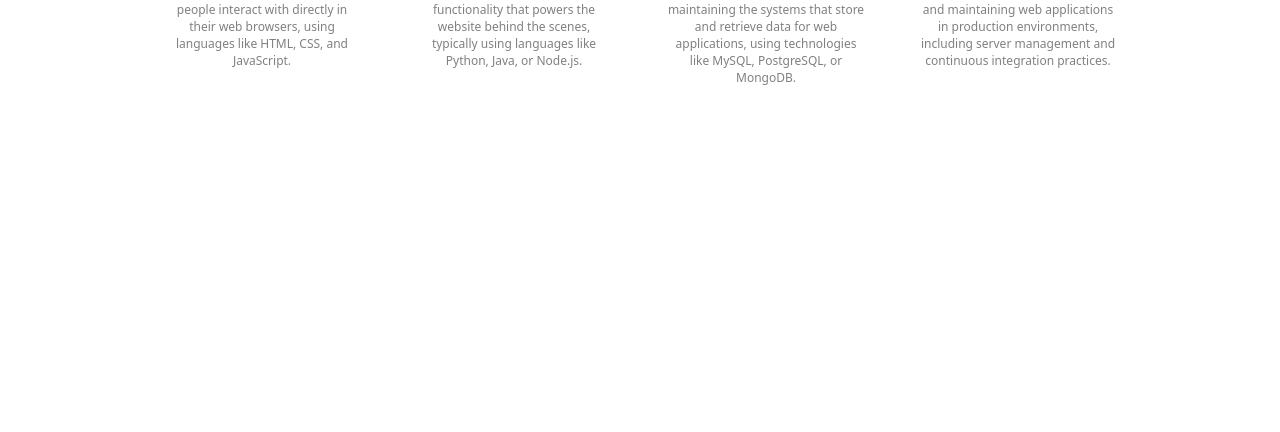
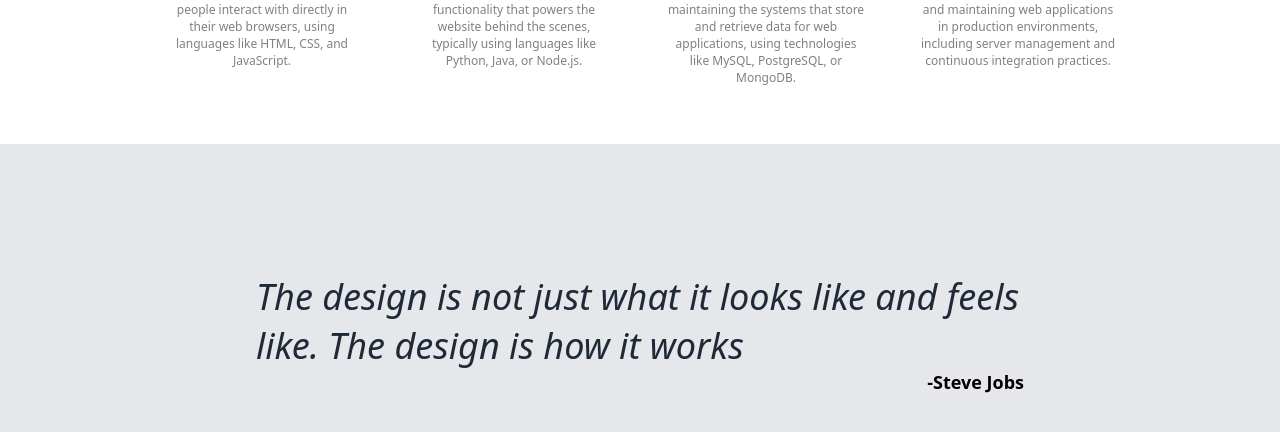
Before and after one commit to daanniill/Landing-Page-Project, a plain HTML site: page index.html in a window 1280 px wide. Shown: the part 807-1239 px from the top of the page. Before the commit the page ends 951 px from the top, so only its background shows below. Drawn offline with Linux system fonts and the light colour scheme.

Commit message:
finished quote section

```diff
--- a/index.html
+++ b/index.html
@@ -57,7 +57,12 @@
         </div>
     </div>
     <div class="third">
-
+        <div class="quote">
+            The design is not just what it looks like and feels like. The design is how it works
+        </div>
+        <div class="name">
+            -Steve Jobs
+        </div>
     </div>
 
 
--- a/style.css
+++ b/style.css
@@ -37,7 +37,7 @@
     width: 700px;
 }
 
-.first, .second{
+.first, .second, .third{
     display: flex;
     flex-direction: column;
 }
@@ -48,6 +48,11 @@
 
 .second {
     margin-bottom: 150px;
+}
+
+.third {
+    background-color: #E5E7EB;
+    padding: 10% 20%;
 }
 
 .header, .initial_content{
@@ -119,3 +124,17 @@
     border: 2px solid #3882f6;
     margin-bottom: 15px;
 }
+
+.quote {
+    color: #1F2937;
+    font-style: italic;
+    font-size: 36px;
+}
+
+.name {
+    display: flex;
+    justify-content: right;
+    color: black;
+    font-weight: bold;
+    font-size: 18px;
+}
```
